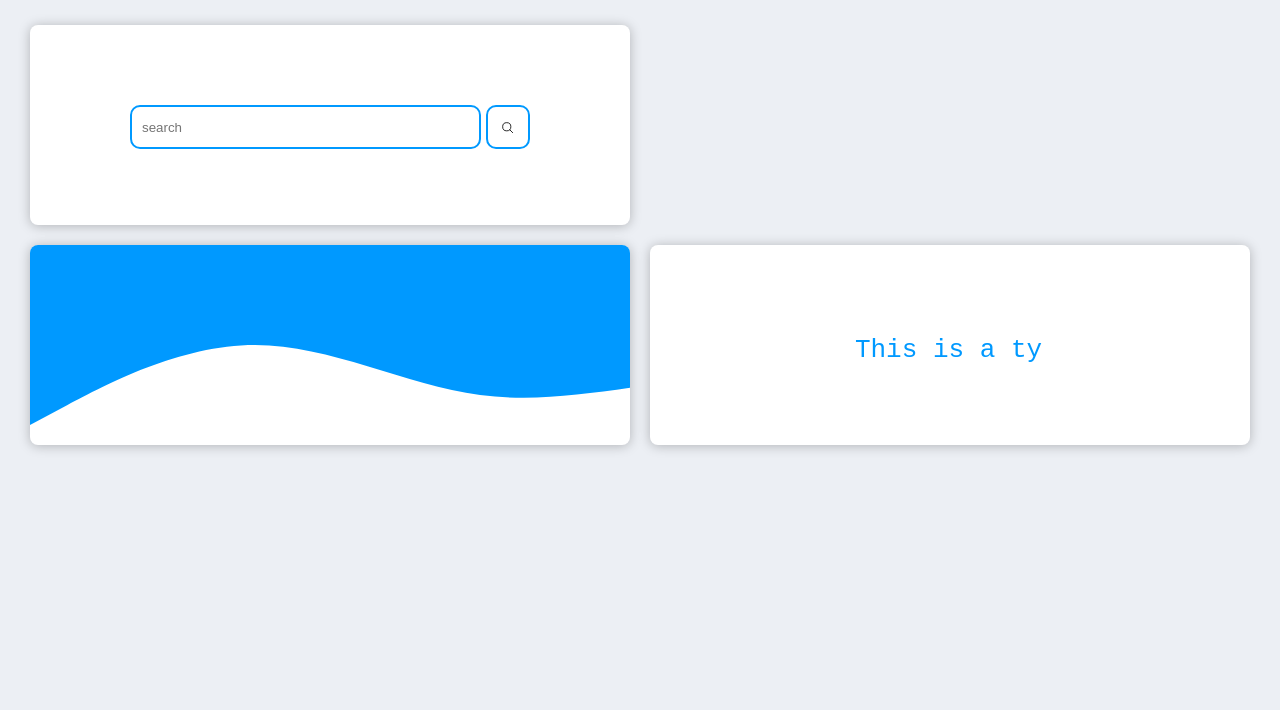
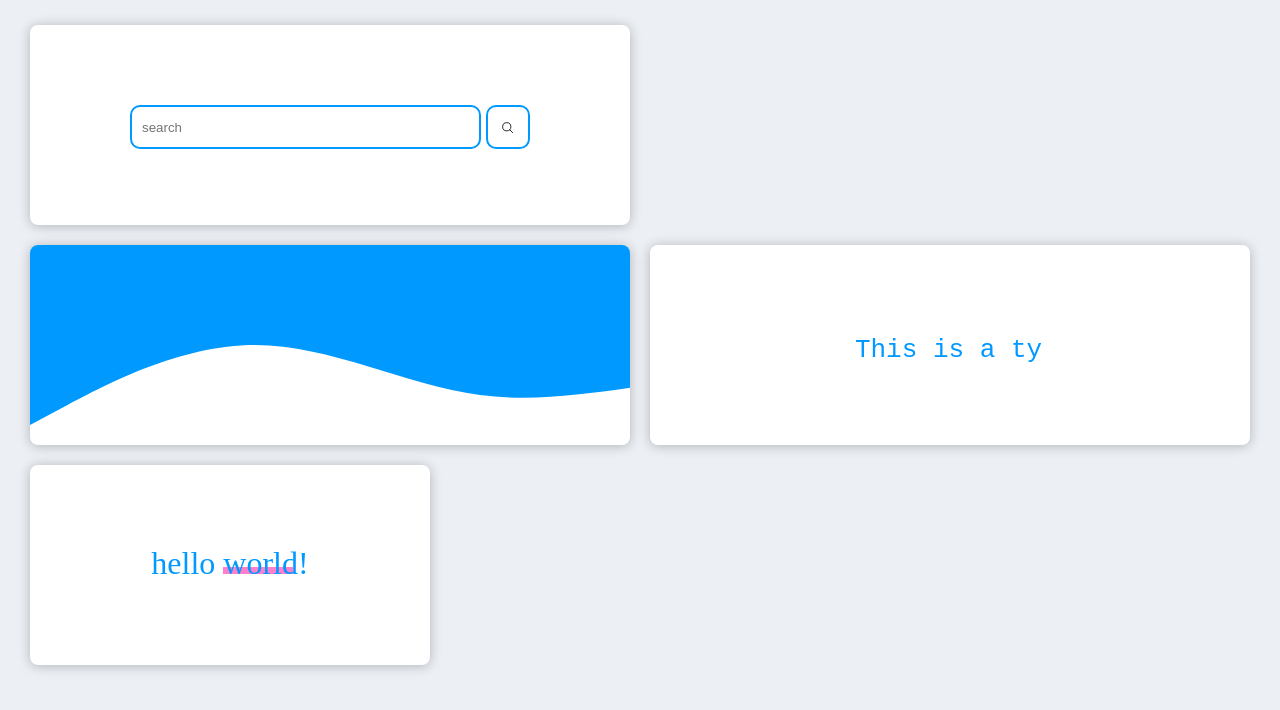
Before and after one commit to applemango/css-sample, a plain HTML site: page index.html in a window 1280 px wide. Drawn offline with nearby package versions, Linux system fonts and the light colour scheme; a web font is replaced by a local one.

Commit message:
2022/04/28

```diff
--- a/css/item.css
+++ b/css/item.css
@@ -153,3 +153,24 @@
     color: #fff;
     background-color: #ff0099;
 }
+
+.text_decoration_1::after {
+    content: '';
+    position: absolute;
+    top: calc(80% - 20%);
+    left: 0;
+    height: 20%;
+    background-color: var(--color-bg);
+    opacity: 0.5;
+    z-index: -1;
+    width: 100%;
+    animation: text_decoration_1 0.65s ease 0s infinite normal;
+}
+@keyframes text_decoration_1 {
+    0% {
+        width: 0;
+    }
+    100% {
+        width: 100%;
+    }
+}
--- a/index.html
+++ b/index.html
@@ -83,6 +83,15 @@
           <h1>hello world!</h1>
         </div>-->
 
+        <div id="card_n-10" class="card_main" style="--color-bg: #ff0099">
+          <div class="color-list_mini" style="left: -160px;"><ul>
+            <li style="--color: #0099ff" onclick="document.querySelector('#card_n-10').style.setProperty('--main-color', '#0099ff');document.querySelector('#card_n-10').style.setProperty('--color-bg', '#ff0099')"></li>
+            <li style="--color: #ff0099" onclick="document.querySelector('#card_n-10').style.setProperty('--main-color', '#ff0099');document.querySelector('#card_n-10').style.setProperty('--color-bg', '#f1c40f')"></li>
+          </ul></div>
+          <div>
+            <p>hello <span class="text_decoration_1">world</span>!</p>
+          </div>
+        </div>
       </div>
       <!--<h1 style="width: 60px;">tips</h1>-->
       <!--<div class="card_list">
--- a/stylesheet.css
+++ b/stylesheet.css
@@ -181,3 +181,20 @@ div#card_n-9 :is(p,h6) {
 div#card_n-9 h6 {
     font-size: 24px;
 }
+
+
+div#card_n-10 {
+    width: 400px;
+    height: 200px;
+    color: var(--main-color);
+}
+div#card_n-10 > div:nth-child(2) {
+    position: relative;
+    top: 40%;
+    margin: 0 auto;
+}
+div#card_n-10 > div > :is(span,p) {
+    font-size: 32px;
+    width: 100%;
+    text-align: center;
+}
```
